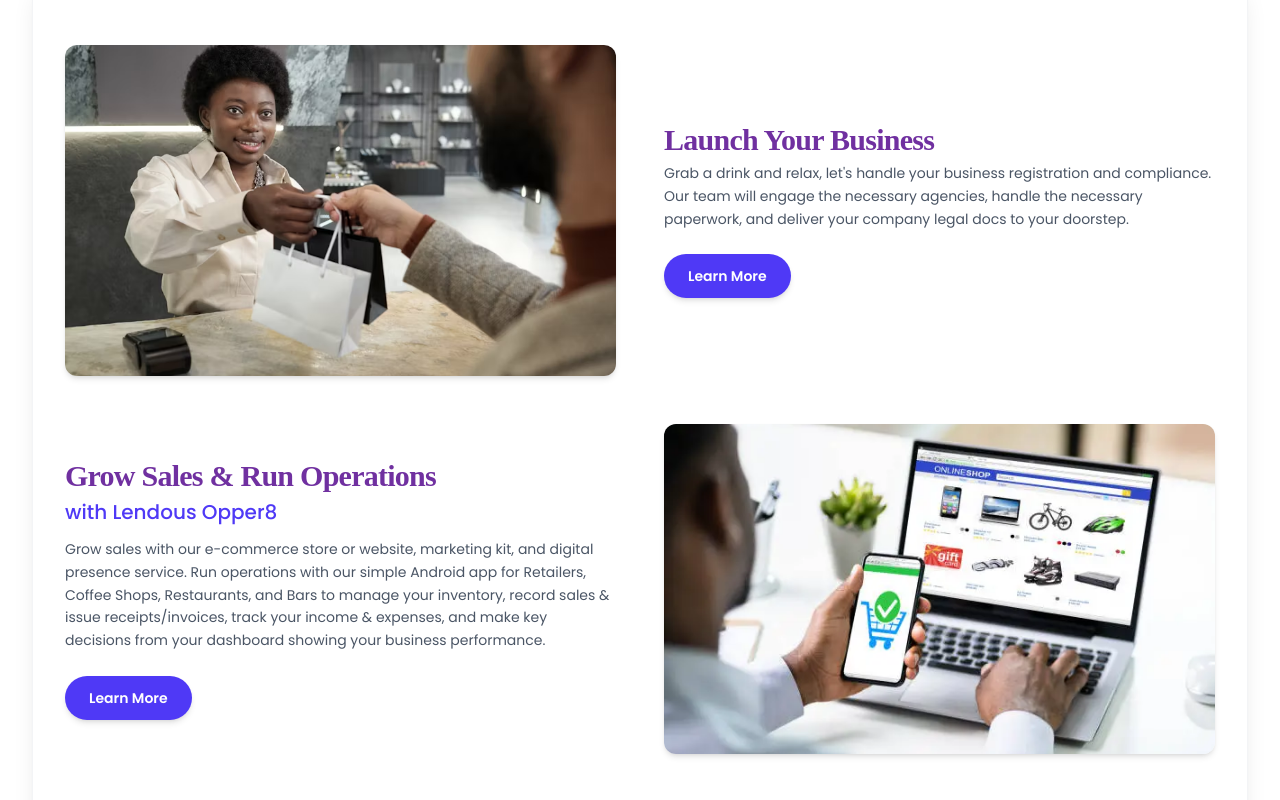
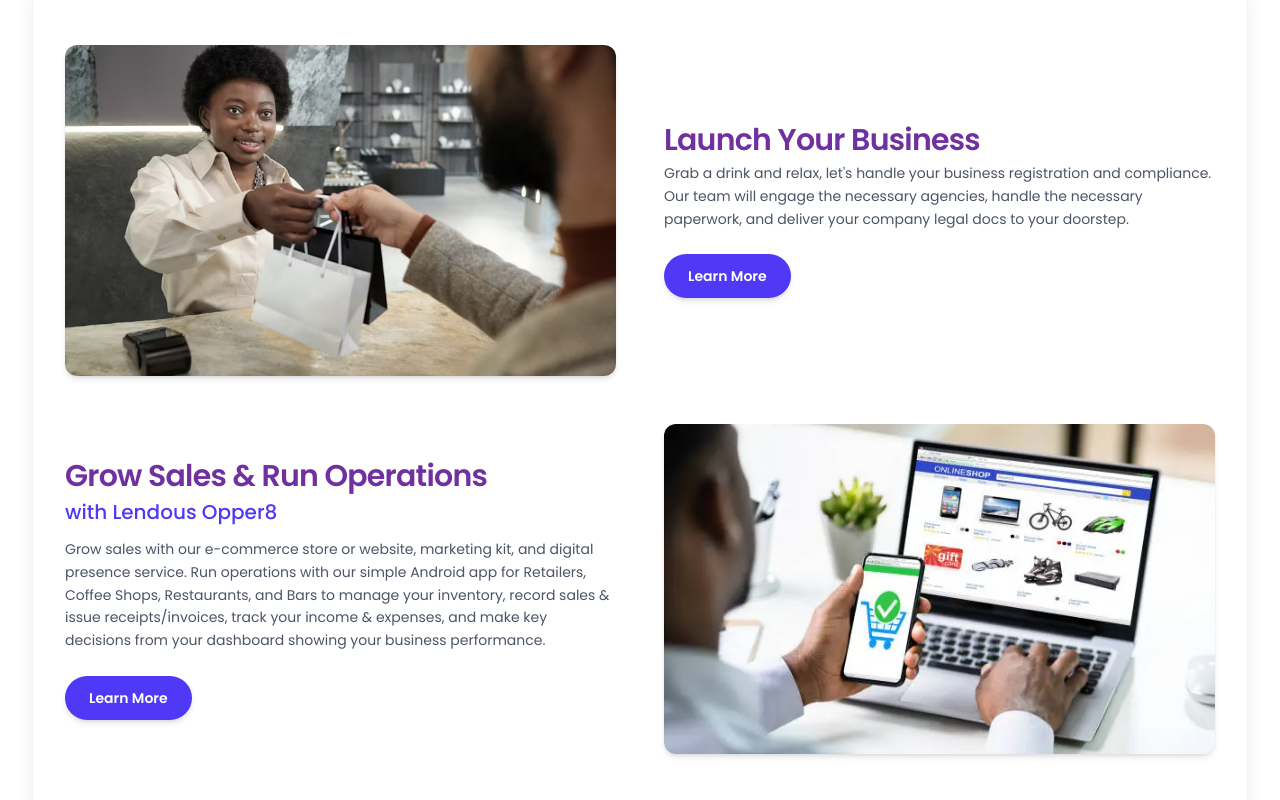
Before and after one commit to Ebi-Tech/Lendous, a Next.js app in the folder lendous-app/: page /solutions in a window 1280 px wide. Shown: the part 860-1660 px from the top of the page. Built offline with nearby package versions, Linux system fonts and the light colour scheme; a web font is replaced by a local one.

Commit message:
updated fnt style in solutions page

```diff
--- a/lendous-app/src/app/solutions/page.tsx
+++ b/lendous-app/src/app/solutions/page.tsx
@@ -272,7 +272,7 @@ const SolutionsSection: React.FC = () => {
                           </div>
                           {/* Text content */}
                           <div className="w-full md:w-1/2 text-center md:text-left order-2">
-                            <h4 className="text-2xl sm:text-3xl font-semibold text-[#7030A0] font-kristen-itc mb-1 tracking-tight">
+                            <h4 className="text-2xl sm:text-3xl font-semibold text-[#7030A0] font-comic-neu mb-1 tracking-tight">
                               {section.title}
                             </h4>
                             {section.subtitle && (
```
